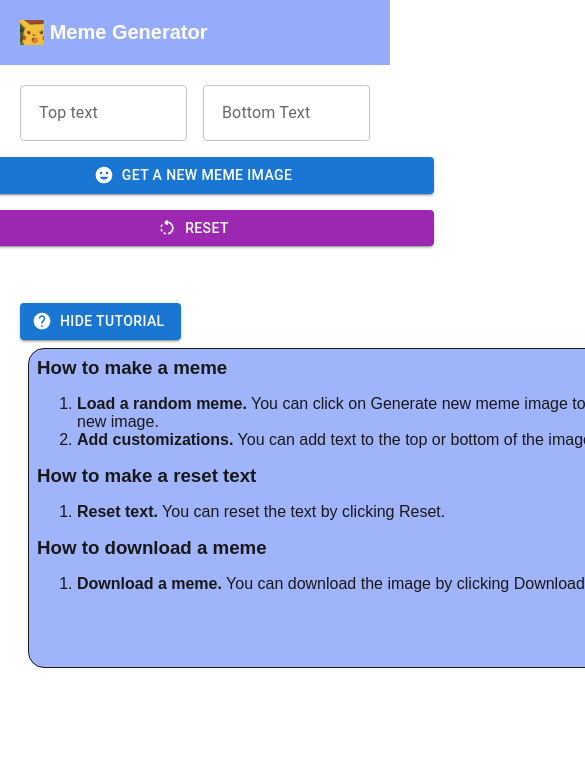
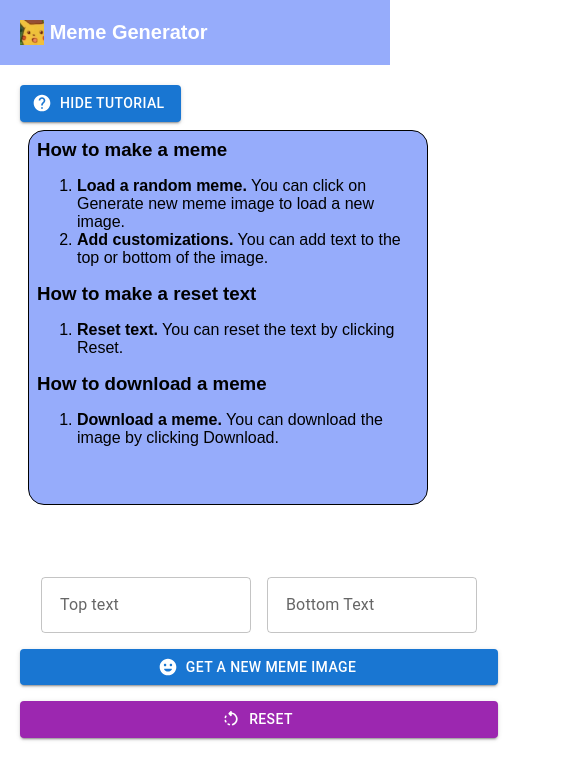
Before and after one commit to IWR2/simple_meme_generator, a React (Create React App) app: page / in a window 390 px wide. Shown: the top 780 px of the page, 585 px wide, since content can reach past the window. Built offline with nearby package versions, Linux system fonts and the light colour scheme; no server answers.

Commit message:
Converted components to grid. Added breakpoints to change component orientation when window size changes.

```diff
--- a/src/App.js
+++ b/src/App.js
@@ -2,6 +2,7 @@
 import Header from "./components/Header";
 import Meme from "./components/Meme";
 import Tutorial from "./components/Tutorial";
+import Grid from "@mui/material/Grid";
 
 /**
  * Renders each component.
@@ -11,8 +12,14 @@
   return (
     <div className="App">
       <Header />
-      <Meme />
-      <Tutorial />
+      <Grid container spacing={3}>
+        <Grid item xs="auto" md={4}>
+          <Tutorial />
+        </Grid>
+        <Grid item xs="auto">
+          <Meme />
+        </Grid>
+      </Grid>
     </div>
   );
 }
--- a/src/components/Tutorial.js
+++ b/src/components/Tutorial.js
@@ -31,15 +31,14 @@
         <Box
           sx={{
             p: 1,
-            width: "40rem",
-            height: "20rem",
+            width: "400px",
+            height: "375px",
             m: 1,
             border: 1,
             display: "flex",
             justifyContent: "center",
             borderRadius: "16px",
             backgroundColor: "#96acfb",
-            opacity: [0.9, 0.8, 0.7],
           }}
         >
           <Stack spacing={2}>
```
